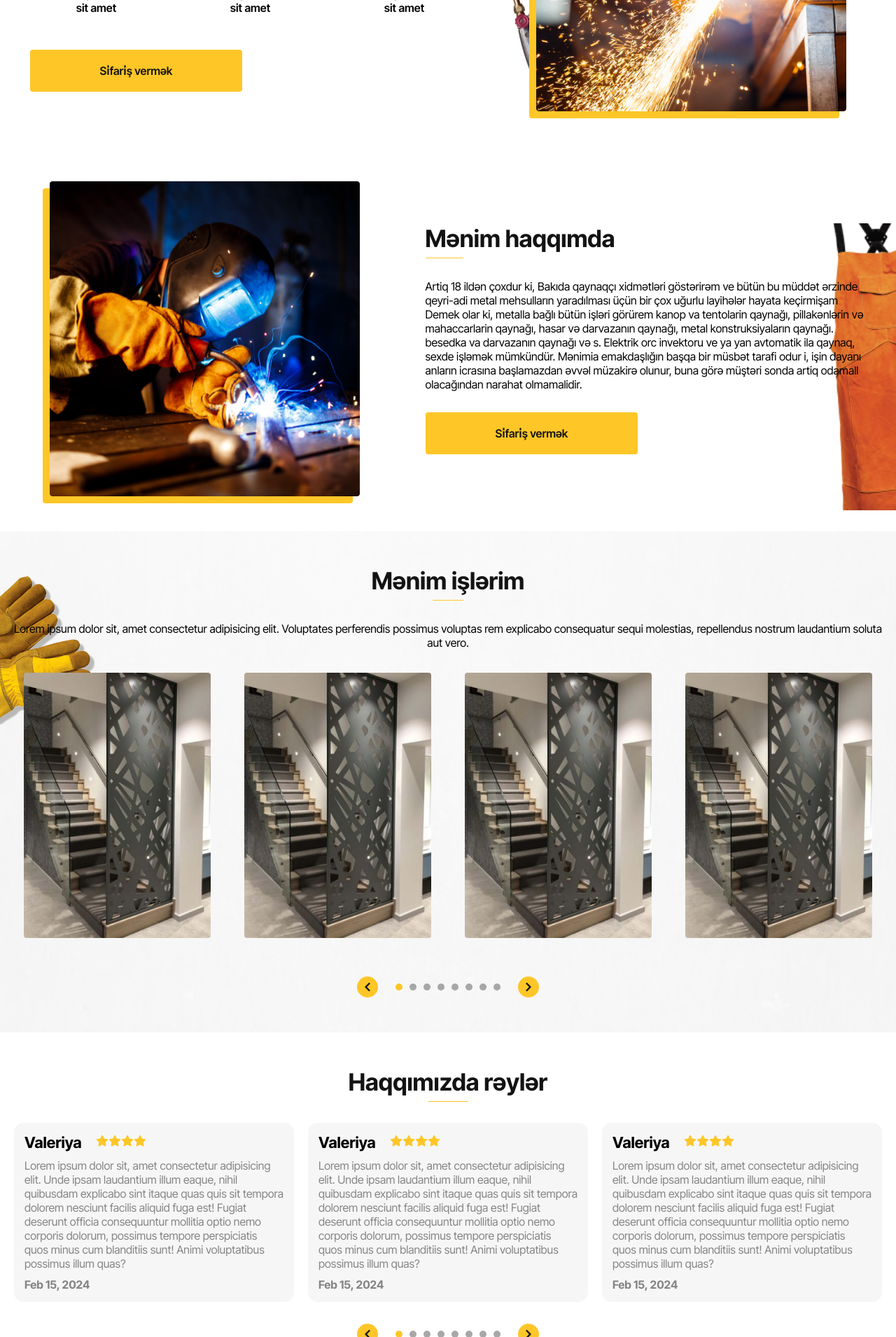
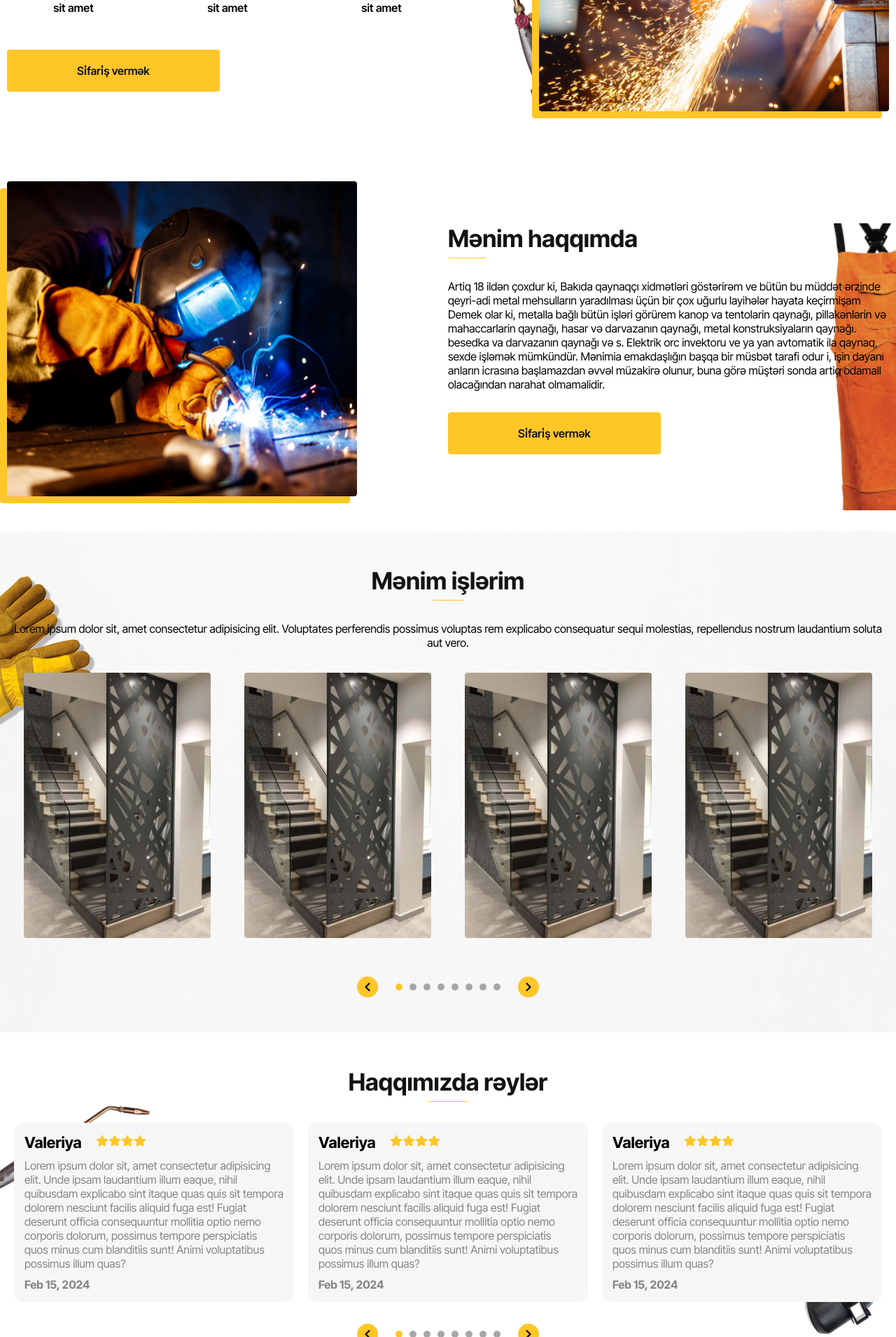
Before and after one commit to alexop89056/weldingFull, a Django app: page / in a window 1280 px wide. Shown: the part 1135-3045 px from the top of the page at 70% size. Run offline with Django 5.2, Linux system fonts and the light colour scheme.

Commit message:
css changes

```diff
--- a/app/static/css/index.css
+++ b/app/static/css/index.css
@@ -285,7 +285,7 @@
   -o-object-fit: cover;
      object-fit: cover;
   z-index: 50;
-  max-width: 95%;
+  width: 100%;
   border-radius: 4px;
   -webkit-box-shadow: -10px 10px 0px 0px rgb(254, 198, 39);
   box-shadow: -10px 10px 0px 0px rgb(254, 198, 39);
@@ -442,7 +442,7 @@
   transition: 0.3s all ease;
 }
 
-@media (max-width: 1068px) {
+@media (max-width: 1268px) {
   .bg__klip {
     display: none;
   }
@@ -513,8 +513,8 @@
   position: relative;
 }
 .services .bg__klip.klip-1 {
-  top: 10%;
-  left: -50px;
+  top: 4%;
+  left: -60px;
 }
 .services .bg__klip.klip-2 {
   top: 40%;
@@ -531,7 +531,7 @@
   display: -ms-flexbox;
   display: flex;
   -ms-flex-pack: distribute;
-      justify-content: space-around;
+  justify-content: space-between;
   -webkit-box-align: center;
       -ms-flex-align: center;
           align-items: center;
@@ -944,8 +944,8 @@
 }
 .bg__klip.klip-1 {
   background: url("../img/black-plastic-welding-mask-isolated-png 1.png") center center no-repeat;
-  height: 140px;
-  width: 150px;
+  height: 100px;
+  width: 120px;
   background-size: cover;
 }
 .bg__klip.klip-2 {
@@ -967,3 +967,17 @@
   background-size: cover;
   height: 240px;
 }
+.review__content .bg__klip.klip-1 {
+  right: 20px;
+  bottom: 10px;
+  transform: rotate(90deg);
+
+}
+.review__content{
+  position: relative;
+}
+.review__content .bg__klip.klip-2 {
+  transform: scaleX(-1) rotate(-40deg);
+  left: 0 ;
+  top: -20px;
+}
--- a/app/templates/index.html
+++ b/app/templates/index.html
@@ -156,6 +156,9 @@
 
             <section class="review">
                 <div class="review__content">
+                    <div class="bg__klip klip-1"></div>
+                    <div class="bg__klip klip-2"></div>
+
                     <div class="container">
                         <div class="review__body">
                             <div class="review__info">
```
